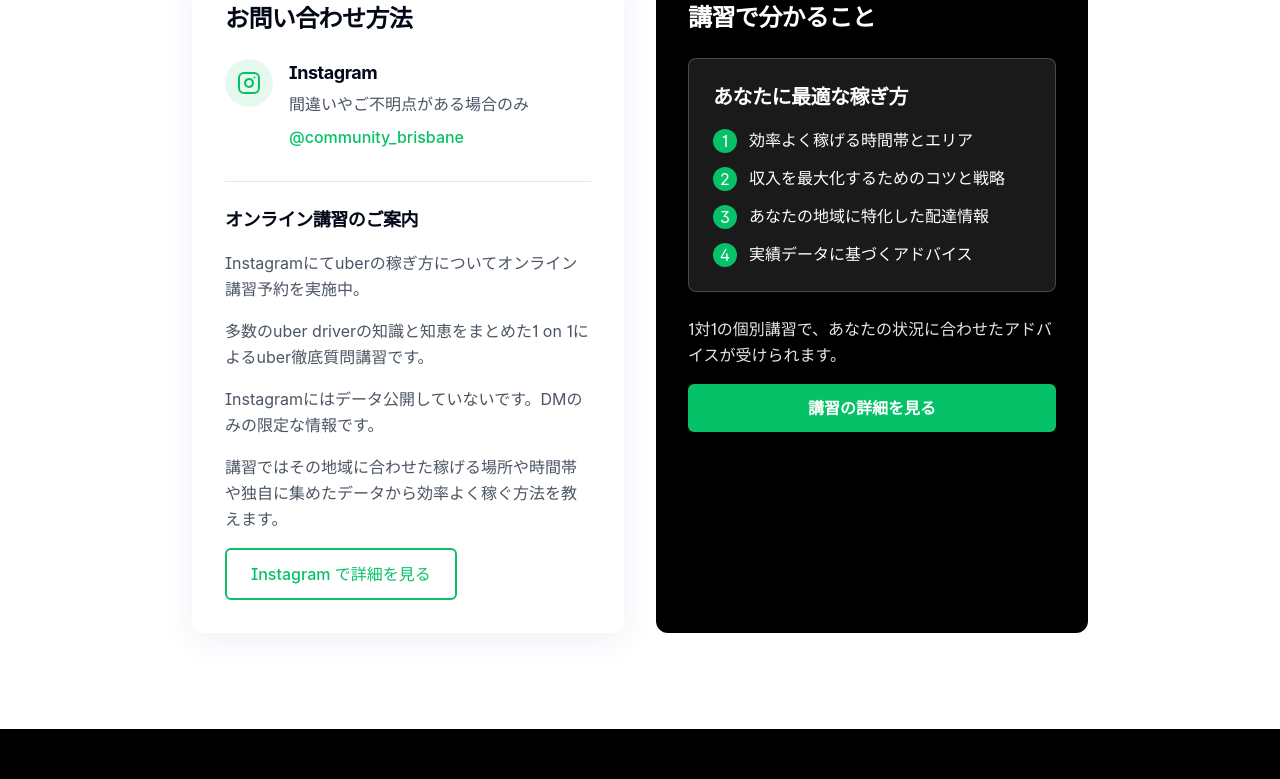
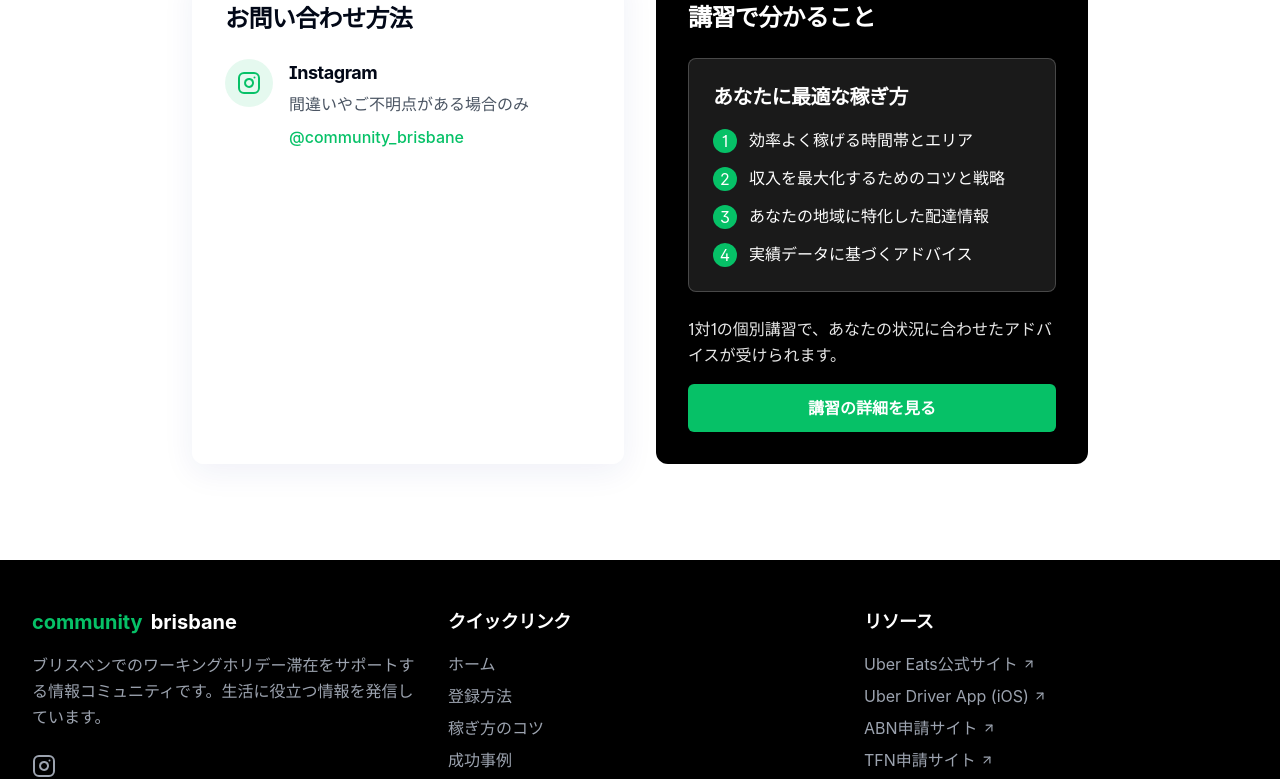
Before and after one commit to communitybrisbane/uber-bikes-guidelines, a React (Vite) app: page /faq in a window 1280 px wide. Shown: the part 1788-2567 px from the top of the page. Built offline with nearby package versions, Linux system fonts and the light colour scheme.

Commit message:
Update Contact component
Remove online lesson information and update contact message.

```diff
--- a/src/components/Contact.tsx
+++ b/src/components/Contact.tsx
@@ -9,7 +9,7 @@ const Contact = () => {
           お問い合わせ
         </h2>
         <p className="text-lg text-gray-700 mt-4">
-          間違いや不明点がる際はお気軽にご連絡ください
+          お気軽にご連絡ください
         </p>
       </div>
 
@@ -37,30 +37,6 @@ const Contact = () => {
                     </a>
                   </div>
                 </div>
-              </div>
-
-              <div className="mt-8 pt-6 border-t border-gray-200">
-                <h4 className="font-bold text-lg mb-4">オンライン講習のご案内</h4>
-                <p className="text-gray-600 mb-4">
-                  Instagramにてuberの稼ぎ方についてオンライン講習予約を実施中。
-                </p>
-                <p className="text-gray-600 mb-4">
-                  多数のuber driverの知識と知恵をまとめた1 on 1によるuber徹底質問講習です。
-                </p>
-                <p className="text-gray-600 mb-4">
-                  Instagramにはデータ公開していないです。DMのみの限定な情報です。
-                </p>
-                <p className="text-gray-600 mb-4">
-                  講習ではその地域に合わせた稼げる場所や時間帯や独自に集めたデータから効率よく稼ぐ方法を教えます。
-                </p>
-                <a
-                  href="https://instagram.com/community_brisbane"
-                  target="_blank"
-                  rel="noopener noreferrer"
-                  className="uber-outline-button inline-block"
-                >
-                  Instagram で詳細を見る
-                </a>
               </div>
             </div>
           </div>
```
